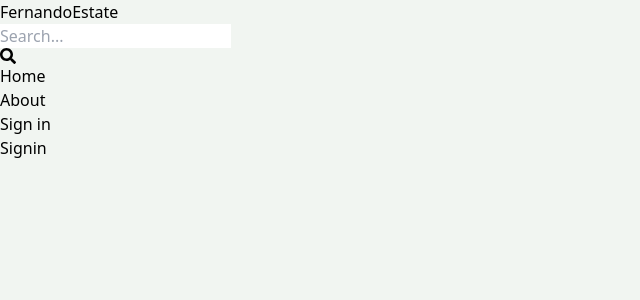
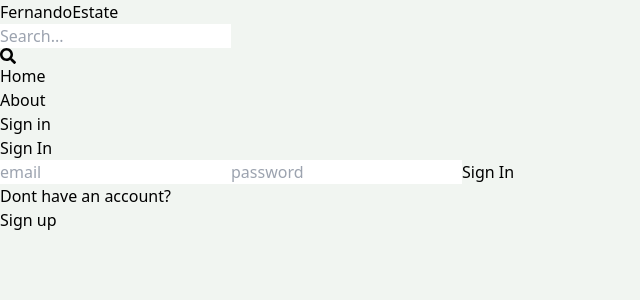
Before and after one commit to Anji-fdo/mern-estate, a React (Vite) app in the folder client/: page /sign-in in a window 1280 px wide. Shown: the top 300 px of the page, without its empty margins (0-640 px from the left). Built offline with nearby package versions, Linux system fonts and the light colour scheme.

Commit message:
complete sign in page

```diff
--- a/client/src/pages/SignUp.jsx
+++ b/client/src/pages/SignUp.jsx
@@ -45,7 +45,7 @@
 
   return (
     <div className='p-3 max-w-lg mx-auto'>
-      <h1 className='text-3xl text-center font-semibold my-7'>Sign up</h1>
+      <h1 className='text-3xl text-center font-semibold my-7'>Sign Up</h1>
 
       <form onSubmit={handleSubmit} className='flex flex-col gap-4'>
         <input type="text" placeholder='username' className='border p-3 rounded-lg' id='username' onChange={handleChange}/>
--- a/client/src/pages/Signin.jsx
+++ b/client/src/pages/Signin.jsx
@@ -1,7 +1,69 @@
-import React from 'react'
+import { useState } from "react"
+import { Link, useNavigate } from "react-router-dom";
 
-export default function Signin() {
+
+export default function SignIn() {
+  const [formData, setFormData] = useState({});
+  const [error, setError] = useState(null);
+  const [loading, setLoading] = useState(false);
+  const navigate = useNavigate();
+
+  const handleChange = (e) =>{
+    setFormData({
+      ...formData,
+      [e.target.id]: e.target.value,
+    });
+
+  };
+
+  const handleSubmit = async(e) =>{
+    e.preventDefault();
+    try{
+      setLoading(true);
+      const res = await fetch('/api/auth/signin', {
+      method: 'POST',
+      headers:{
+        'Content-Type': 'application/json',
+      },
+      body: JSON.stringify(formData),
+    });
+    const data = await res.json();
+    console.log(data);
+    if(data.success === false){
+      setLoading(false);
+      setError(data.message);
+      return;
+    }
+    setLoading(false);
+    setError(null);
+    navigate('/');
+    }catch (error){
+      setLoading(false);
+      setError(error.message);
+    }
+  };
+
   return (
-    <div>Signin</div>
+    <div className='p-3 max-w-lg mx-auto'>
+      <h1 className='text-3xl text-center font-semibold my-7'>Sign In</h1>
+
+      <form onSubmit={handleSubmit} className='flex flex-col gap-4'>
+
+        <input type="email" placeholder='email' className='border p-3 rounded-lg' id='email' onChange={handleChange}/>
+        <input type="password" placeholder='password' className='border p-3 rounded-lg' id='password' onChange={handleChange}/>
+
+        <button disabled={loading} className='bg-slate-700 text-white p-3 rounded-lg uppercase hover:opacity-95 disabled:opacity-80'>
+          {loading ? 'Loading...': 'Sign In'}
+        </button>
+      </form>
+      <div className='flex gap-2 mt-5'>
+        <p>Dont have an account?</p>
+        <Link to={"/sign-up"}>
+          <span className='text-blue-700'>Sign up</span>
+        </Link>
+
+      </div>
+      {error && <p className='text-red-500 mt-5'>{error}</p>}
+    </div>
   )
-}
+};
```
